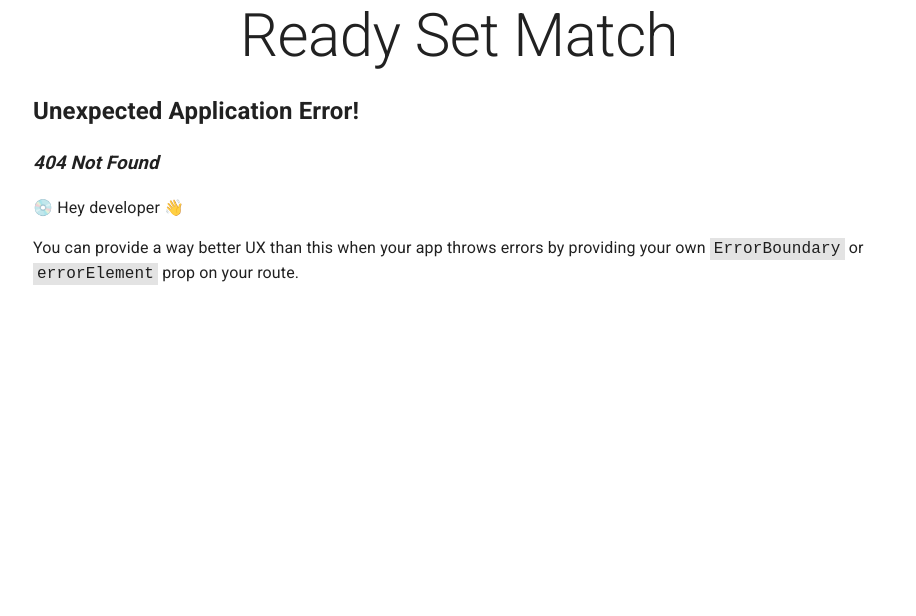
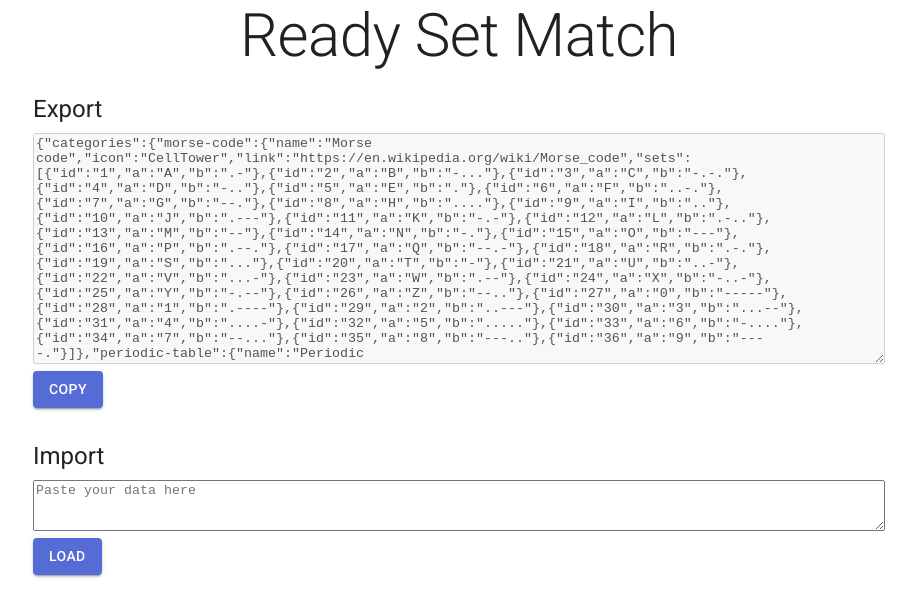
Before and after one commit to winterworks/ready-set-match, a React (Vite) app: page /data in a window 1280 px wide. Before the commit this address had no page. Shown: the top 616 px of the page, without its empty margins (181-1097 px from the left). Built offline with nearby package versions, Linux system fonts and the light colour scheme; a web font is replaced by a local one.

Commit message:
Add an import and export option for the data in the local state

```diff
--- a/src/components/setsTable.tsx
+++ b/src/components/setsTable.tsx
@@ -132,7 +132,9 @@ export default function SetsTable({ categoryId, sets }: TableProps) {
       width: 100,
       cellClassName: 'actions',
       getActions: ({ id }) => {
-        const isInEditMode = rowModesModel[id].mode === GridRowModes.Edit;
+        // It actually is necessary
+        // eslint-disable-next-line @typescript-eslint/no-unnecessary-condition
+        const isInEditMode = rowModesModel[id]?.mode === GridRowModes.Edit;
 
         if (isInEditMode) {
           return [
--- a/src/router.tsx
+++ b/src/router.tsx
@@ -2,6 +2,7 @@ import React from 'react';
 import { createBrowserRouter } from "react-router-dom";
 import Root from 'src/routes';
 import CategoryDetail from "src/routes/categoryDetail";
+import DataDetail from 'src/routes/dataDetail';
 import Practice from 'src/routes/practice';
 
 export const router = createBrowserRouter([
@@ -16,5 +17,9 @@ export const router = createBrowserRouter([
   {
     path: "/category/:categoryId",
     element: <CategoryDetail />
+  },
+  {
+    path: "/data",
+    element: <DataDetail />
   }
 ]);
--- /dev/null
+++ b/src/routes/dataDetail.tsx
@@ -0,0 +1,70 @@
+import React, { useState } from 'react';
+import { useAtom } from "jotai";
+import { stateAtom } from "src/data/state";
+import { Button, Grid, TextareaAutosize, Typography } from '@mui/material';
+import { Data } from 'src/types';
+
+export default function DataDetail() {
+  const [state, setState] = useAtom(stateAtom);
+  const [dataImportValue, setDataImportValue] = useState<string>();
+
+  function onCopy() {
+    const type = "text/plain";
+    const blob = new Blob([JSON.stringify(state)], { type });
+    const data = [new ClipboardItem({ [type]: blob })];
+    void navigator.clipboard.write(data);
+  }
+
+  function onLoad() {
+    if (!dataImportValue) {
+      return;
+    }
+    const newData = JSON.parse(dataImportValue) as Data;
+    setState(newData);
+  }
+
+  return (
+    <Grid
+      container
+      rowSpacing={4}
+      columnSpacing={4}
+    >
+      <Grid item xs={12}>
+        <Typography component="h3" variant="h5" gutterBottom>
+          Export
+        </Typography>
+        <TextareaAutosize
+          id="data-export"
+          aria-label="Current saved data"
+          minRows={3}
+          maxRows={15}
+          placeholder="Current saved data"
+          disabled
+          value={JSON.stringify(state)}
+          style={{ width: "100%", resize: "vertical" }}
+        />
+        <Button variant='contained' onClick={onCopy}>
+          Copy
+        </Button>
+      </Grid>
+      <Grid item xs={12}>
+        <Typography component="h3" variant="h5" gutterBottom>
+          Import
+        </Typography>
+        <TextareaAutosize
+          id="data-import"
+          aria-label="Paste your data here"
+          minRows={3}
+          maxRows={15}
+          placeholder="Paste your data here"
+          style={{ width: "100%", resize: "vertical" }}
+          value={dataImportValue}
+          onChange={(e) => { setDataImportValue(e.target.value); }}
+        />
+        <Button variant='contained' onClick={onLoad}>
+          Load
+        </Button>
+      </Grid>
+    </Grid>
+  );
+}
--- a/src/routes/index.tsx
+++ b/src/routes/index.tsx
@@ -1,5 +1,5 @@
 import React from 'react';
-import { Grid } from "@mui/material";
+import { Button, Grid } from "@mui/material";
 import { useAtom } from "jotai";
 import CategoryTile from "src/components/categoryTile";
 import { stateAtom } from "src/data/state";
@@ -27,6 +27,11 @@ export default function Root() {
         <PracticeSetSizeSelector />
       </Grid>
       {categoryTiles}
+      <Grid item xs={12}>
+        <Button href='/data'>
+          Import / Export
+        </Button>
+      </Grid>
     </Grid>
   );
 }
```
